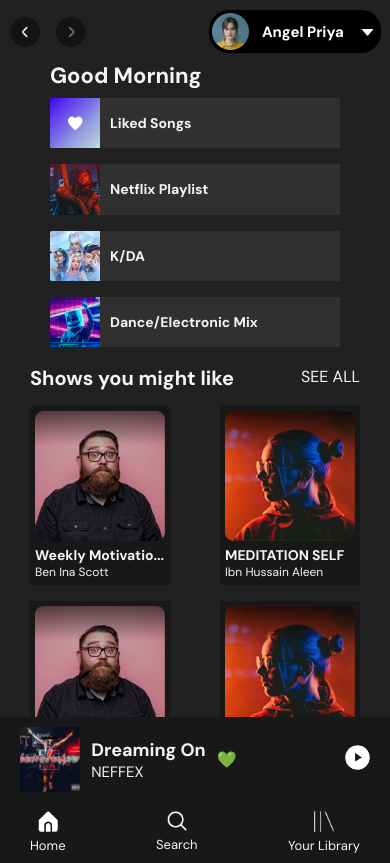
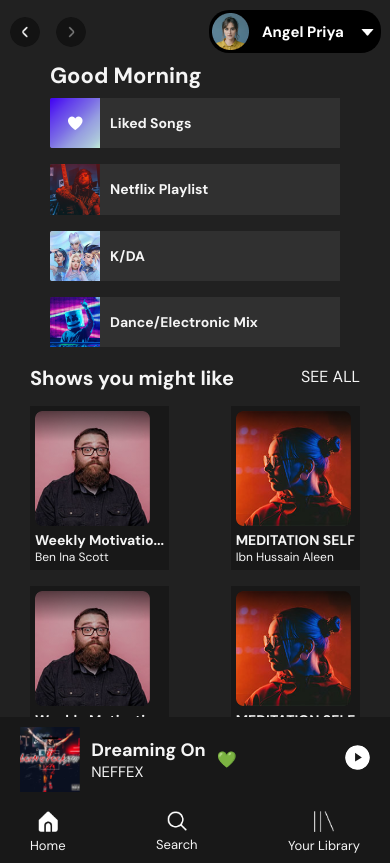
Before and after one commit to damnanuj/Spotify-clone, a plain HTML site: page index.html in a window 390 px wide. Drawn offline with Linux system fonts and the light colour scheme.

Commit message:
responsive 302px

```diff
--- a/style.css
+++ b/style.css
@@ -399,7 +399,7 @@
 
  /* Media Queries */
  /* Extra small devices (phones, 600px and down) */
-@media only screen and (max-width: 360px) {
+@media only screen and (max-width: 340px) {
 
   body{
     background-color: #000000;
@@ -537,7 +537,7 @@
 
 
 
-@media only screen and (min-width: 361px) and (max-width: 460px){
+@media only screen and (min-width: 341px) and (max-width: 460px){
    body{
     background-color: #000000;
    }
@@ -574,6 +574,9 @@
 
 .showCard {
   padding: 5px;
+}
+.showCard>img {
+  width: 115px;
 }
 
 
```
